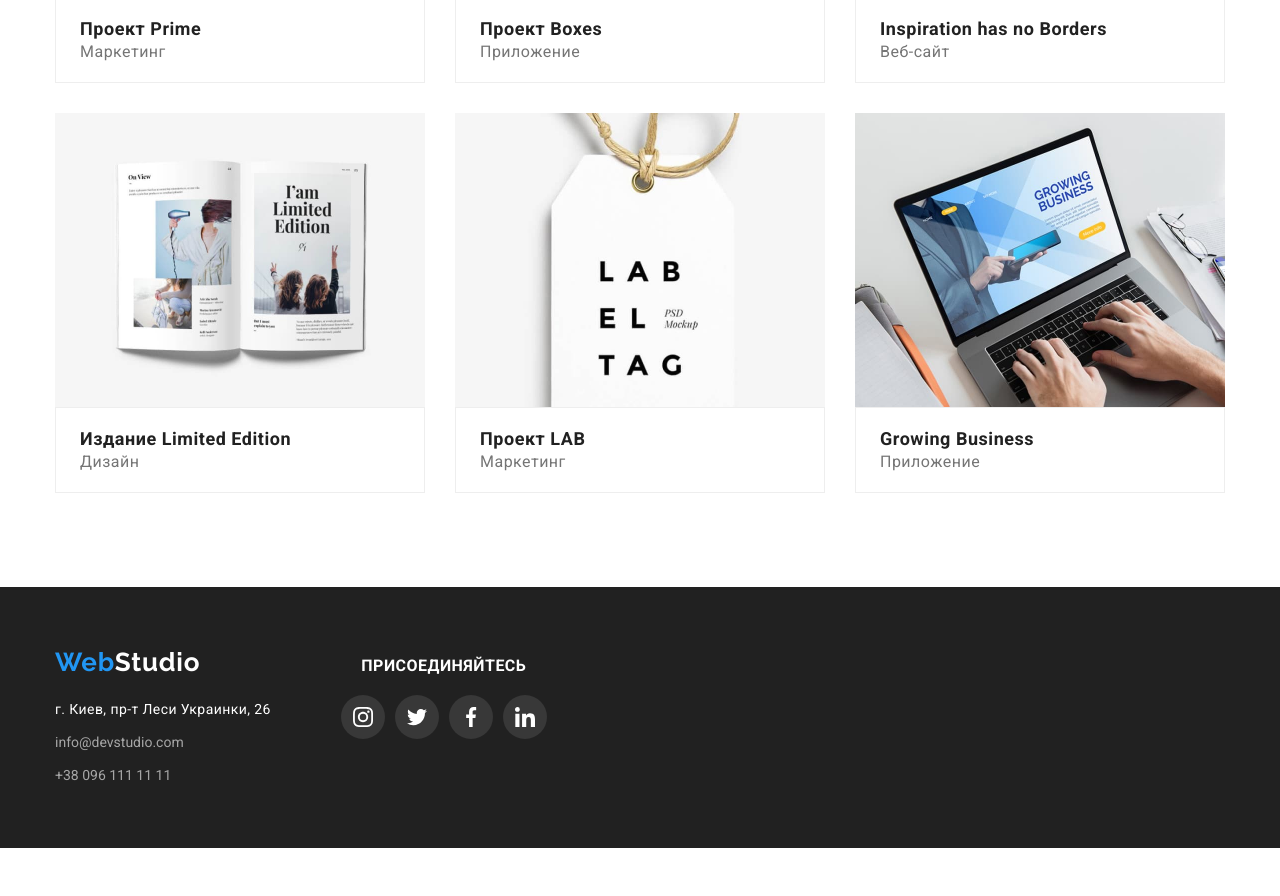
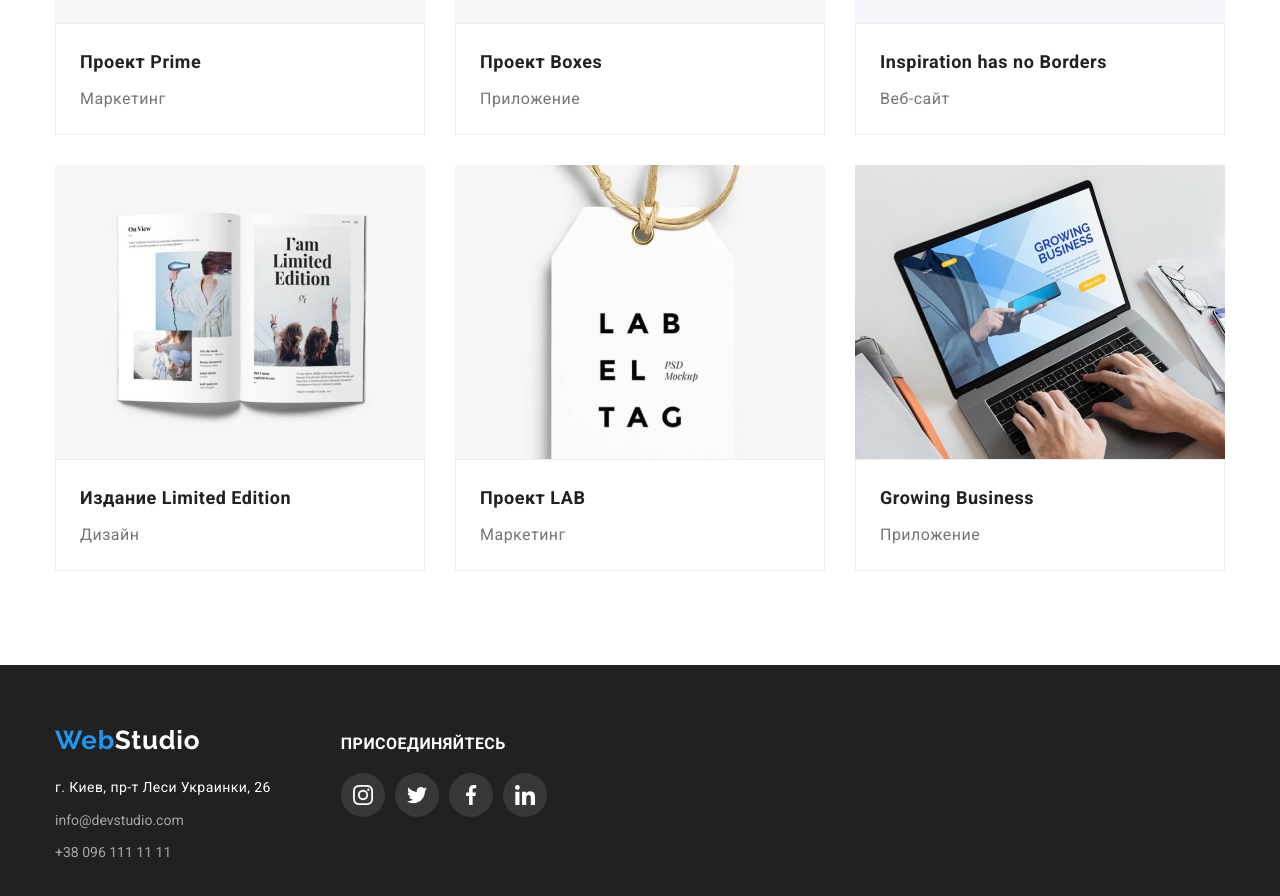
Before and after one commit to SergejZagorya/goit-markup-hw-04, a plain HTML site: page portfolio.html in a window 1280 px wide. Shown: the part 970-1866 px from the top of the page. Before the commit the page ends 1818 px from the top, so only its background shows below. Drawn offline with nearby package versions, Linux system fonts and the light colour scheme.

Commit message:
Исправил слоган футера

```diff
--- a/css/styles.css
+++ b/css/styles.css
@@ -466,7 +466,6 @@ body {
 
 .footer-inner {
   display: block;
-  text-align: center;
   width: 206px;
 }
 
@@ -551,7 +550,7 @@ body {
   margin-bottom: 4px;
   font-weight: var(--head-weight);
   font-size: var(--subtitle-size);
-  line-height: 1.18;
+  line-height: 2;
   letter-spacing: 0.03em;
 
   color: var(--title-color);
@@ -559,7 +558,7 @@ body {
 
 .portf-descr {
   font-size: var(--note-size);
-  line-height: 1.18;
+  line-height: 1.87;
   letter-spacing: 0.03em;
   color: var(--text-color);
 }
```
